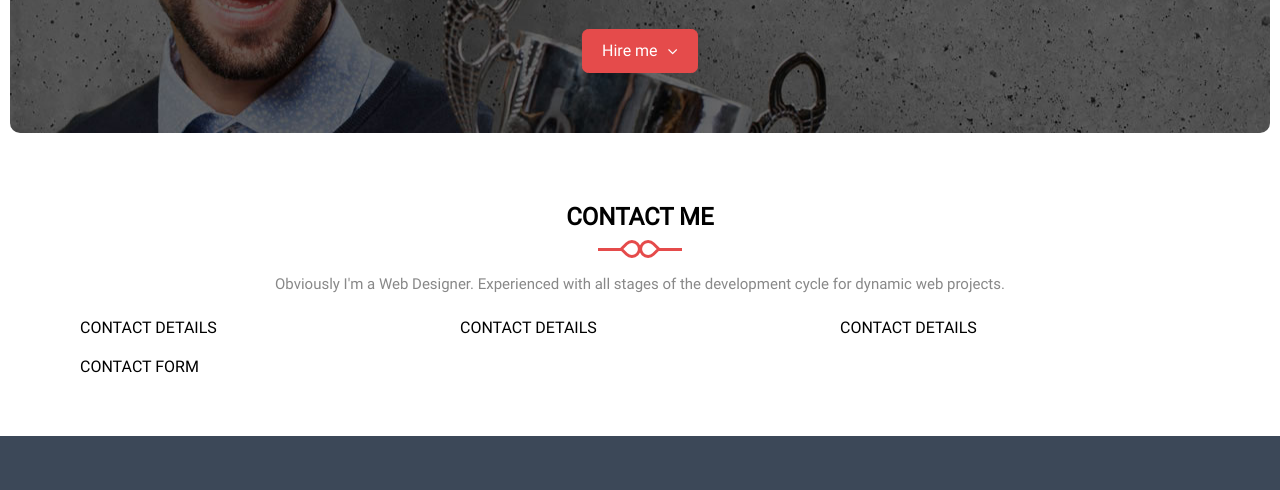
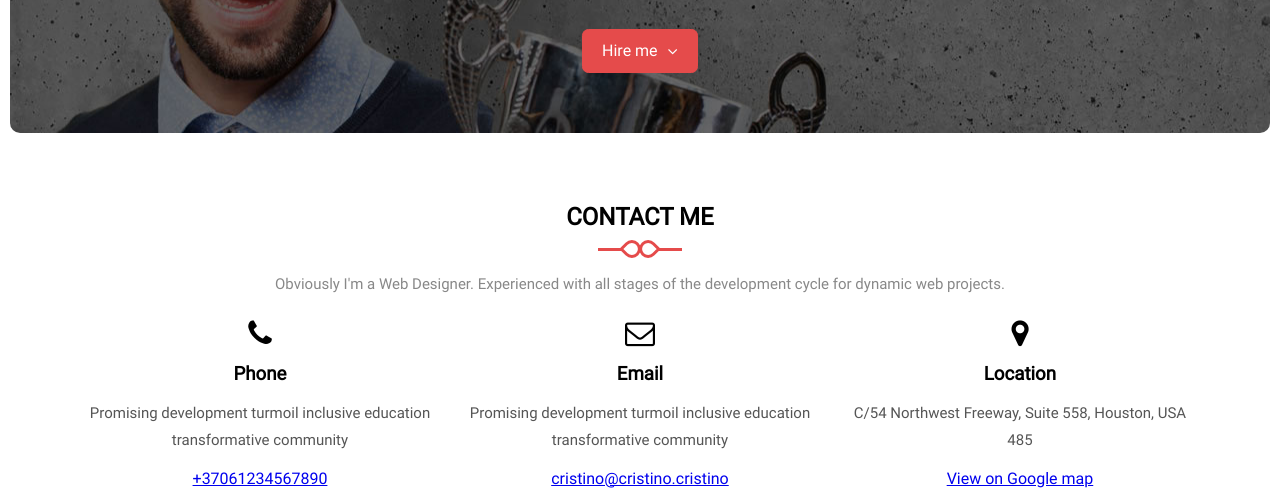
Before and after one commit to front-end-by-rimantas/32-grupe-portfolio, a website: page index.html in a window 1280 px wide. Shown: the part 4414-4904 px from the top of the page. Drawn offline with Linux system fonts and the light colour scheme; a web font is replaced by a local one.

Commit message:
Contact details

```diff
--- a/css/pages/home.css
+++ b/css/pages/home.css
@@ -164,6 +164,16 @@
 /* freelancer end */
 
 /* contact me start */
+.contact {
+    display: flex;
+    flex-direction: column;
+    align-items: center;
+    gap: 15px;
+    text-align: center;
+}
+.contact > .icon {
+    font-size: 30px;
+}
 /* contact me end */
 
 /* footer start */
--- a/index.html
+++ b/index.html
@@ -450,14 +450,23 @@
             </div>
         </div>
         <div class="row">
-            <div class="col-12 col-sm-4">
-                CONTACT DETAILS
+            <div class="col-12 col-sm-4 contact">
+                <i class="fa fa-phone icon"></i>
+                <h3>Phone</h3>
+                <p>Promising development turmoil inclusive education transformative community</p>
+                <a href="tel:+37061234567890">+37061234567890</a>
             </div>
-            <div class="col-12 col-sm-4">
-                CONTACT DETAILS
+            <div class="col-12 col-sm-4 contact">
+                <i class="fa fa-envelope-o icon"></i>
+                <h3>Email</h3>
+                <p>Promising development turmoil inclusive education transformative community</p>
+                <a href="mailto:cristino@cristino.cristino">cristino@cristino.cristino</a>
             </div>
-            <div class="col-12 col-sm-4">
-                CONTACT DETAILS
+            <div class="col-12 col-sm-4 contact">
+                <i class="fa fa-map-marker icon"></i>
+                <h3>Location</h3>
+                <p>C/54 Northwest Freeway, Suite 558, Houston, USA 485</p>
+                <a href="https://www.google.com/maps/place/Gediminas+Castle+Tower/@54.6850068,25.2967921,15.75z/data=!4m5!3m4!1s0x46dd9419df4df72d:0x84cdab3f82f7f6fb!8m2!3d54.6866518!4d25.2906078" target="_blank">View on Google map</a>
             </div>
         </div>
         <div class="row">
```
